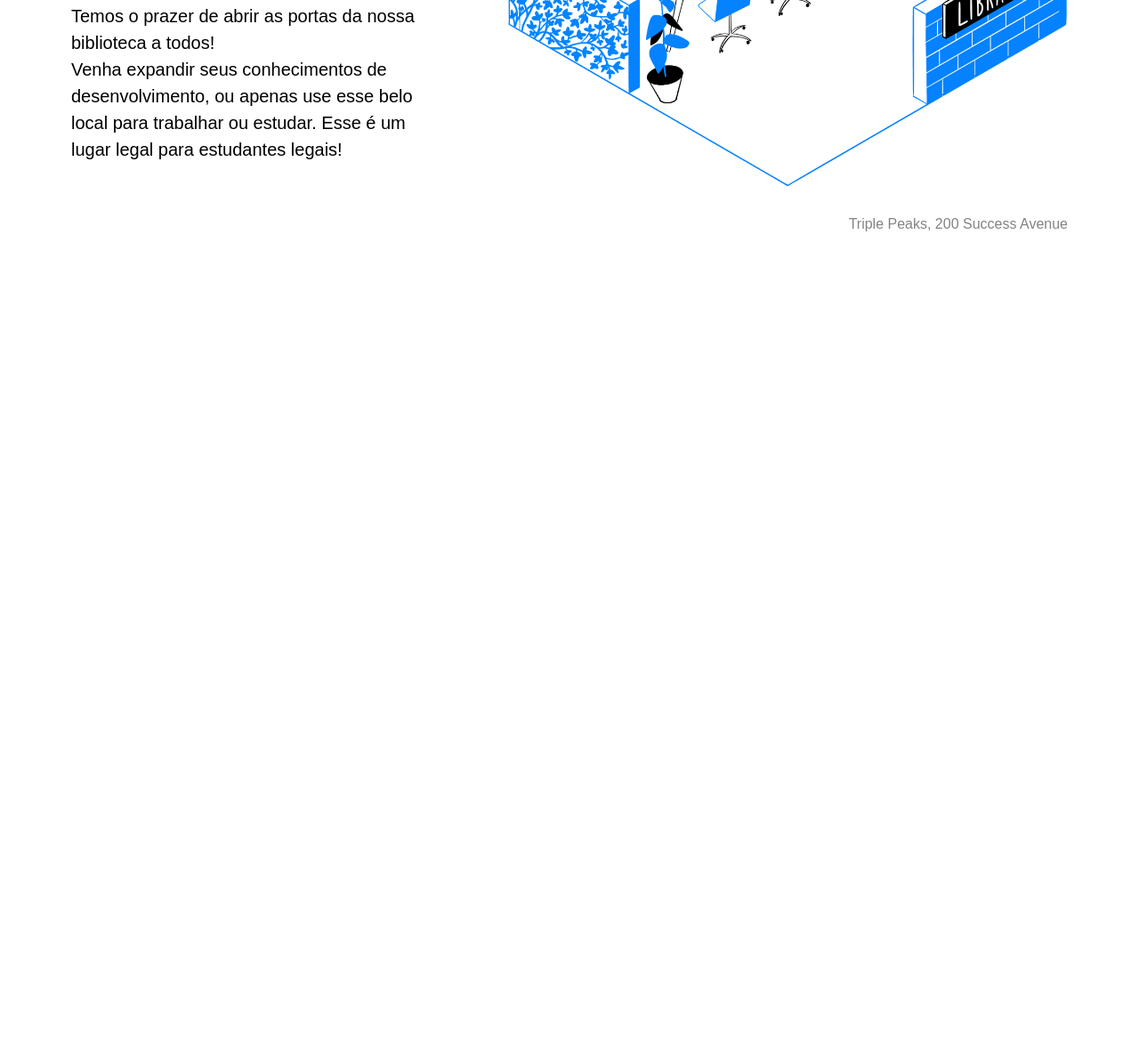
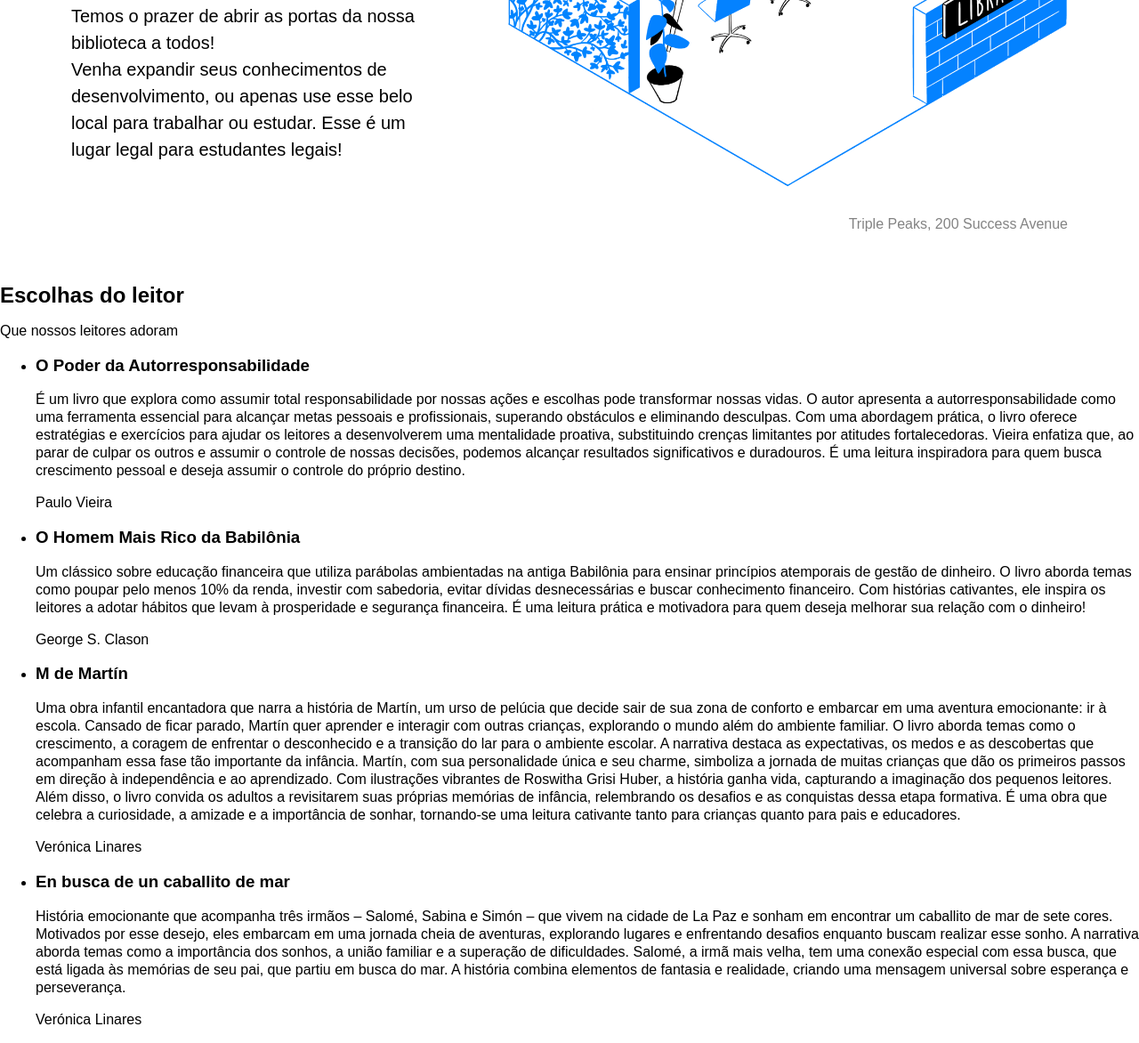
Before and after one commit to Jhoneyrrosa/projeto2Tripleteen, a plain HTML site: page index.html in a window 1280 px wide. Shown: the part 498-1670 px from the top of the page at 89% size. Before the commit the page ends 800 px from the top, so only its background shows below. Drawn offline with Linux system fonts and the light colour scheme.

Commit message:
Entrega e avaliação

```diff
--- a/index.html
+++ b/index.html
@@ -20,7 +20,7 @@
           />
           <ul class="nav__links">
             <li>
-              <a class="nav__link">Escolhas da Equipe</a>
+              <a class="nav__link" href="#staff">Escolhas do leitor</a>
             </li>
             <li>
               <a class="nav__link">Eventos</a>
@@ -43,7 +43,6 @@
               lugar legal para estudantes legais!
             </p>
           </div>
-
           <img
             src="./images/inside_the_library.png"
             alt="Ilustração 'Dentro da biblioteca'"
@@ -56,79 +55,99 @@
       </header>
 
       <main class="content">
-        <section class="staff">
-          <!-- --------------------------------------------------------------- -->
-          <!--        Não remova o comentário até a etapa final do projeto            -->
-          <!-- --------------------------------------------------------------- -->
-          <!--<h2 class="staff__title">Escolhas da Equipe</h2>
+        <section class="staff" id="staff">
+          <h2 class="staff__title">Escolhas do leitor</h2>
           <p class="staff__subtitle">Que nossos leitores adoram</p>
-        <ul>
+          <ul class="staff__cards">
             <li class="card">
               <div class="card__content">
-              <h3 class="card__title">Algoritmos: Teoria e Prática</h3>
+                <h3 class="card__title">O Poder da Autorresponsabilidade</h3>
                 <p class="card__text">
-                Esse livro é uma introdução
-                adequada aos algoritmos! Introdução aos algoritmos, ou CLRS,
-                em referência aos sobrenomes dos autores, aprofunda e
-                abrange uma variedade de algoritmos em vários
-                capítulos independentes.
+                  É um livro que explora como assumir total responsabilidade por
+                  nossas ações e escolhas pode transformar nossas vidas. O autor
+                  apresenta a autorresponsabilidade como uma ferramenta
+                  essencial para alcançar metas pessoais e profissionais,
+                  superando obstáculos e eliminando desculpas. Com uma abordagem
+                  prática, o livro oferece estratégias e exercícios para ajudar
+                  os leitores a desenvolverem uma mentalidade proativa,
+                  substituindo crenças limitantes por atitudes fortalecedoras.
+                  Vieira enfatiza que, ao parar de culpar os outros e assumir o
+                  controle de nossas decisões, podemos alcançar resultados
+                  significativos e duradouros. É uma leitura inspiradora para
+                  quem busca crescimento pessoal e deseja assumir o controle do
+                  próprio destino.
                 </p>
-              <p class="card__footer">
-                Thomas H. Cormen, Charles E. Leiserson, Ronald L. Rivest,
-                Clifford Stein
-              </p>
+                <p class="card__footer">Paulo Vieira</p>
               </div>
             </li>
 
             <li class="card">
               <div class="card__content">
-              <h3 class="card__title">
-                A Estrutura e Interpretação de Programas de Computador (SICP, na sigla em inglês)
-              </h3>
+                <h3 class="card__title">O Homem Mais Rico da Babilônia</h3>
                 <p class="card__text">
-                Esse é um dos melhores livros para aprender os fundamentos da
-                programação. Destacado pelo MIT em um de seus cursos fundamentais de
-                programação, SICP é um livro de programação de uso geral
-                que utiliza Scheme para ilustrar diversos conceitos de programação.
+                  Um clássico sobre educação financeira que utiliza parábolas
+                  ambientadas na antiga Babilônia para ensinar princípios
+                  atemporais de gestão de dinheiro. O livro aborda temas como
+                  poupar pelo menos 10% da renda, investir com sabedoria, evitar
+                  dívidas desnecessárias e buscar conhecimento financeiro. Com
+                  histórias cativantes, ele inspira os leitores a adotar hábitos
+                  que levam à prosperidade e segurança financeira. É uma leitura
+                  prática e motivadora para quem deseja melhorar sua relação com
+                  o dinheiro!
                 </p>
-              <p class="card__footer">
-                Harold Abelson, Gerald Jay Sussman, Julie Sussman
-              </p>
+                <p class="card__footer">George S. Clason</p>
               </div>
             </li>
 
             <li class="card">
               <div class="card__content">
-              <h3 class="card__title">
-                O Codificador Limpo: Um Código de Conduta para Programadores Profissionais
-              </h3>
+                <h3 class="card__title">M de Martín</h3>
                 <p class="card__text">
-                Compilado pelo experiente desenvolvedor de software e autor Robert C.
-                Martin (também conhecido como Tio Bob), esse livro aborda as
-                técnicas e ferramentas da verdadeira capacidade do software. Explica
-                como escrever um código limpo e demonstrar como cultivar a
-                atitude de um programador competente e profissional.
+                  Uma obra infantil encantadora que narra a história de Martín,
+                  um urso de pelúcia que decide sair de sua zona de conforto e
+                  embarcar em uma aventura emocionante: ir à escola. Cansado de
+                  ficar parado, Martín quer aprender e interagir com outras
+                  crianças, explorando o mundo além do ambiente familiar. O
+                  livro aborda temas como o crescimento, a coragem de enfrentar
+                  o desconhecido e a transição do lar para o ambiente escolar. A
+                  narrativa destaca as expectativas, os medos e as descobertas
+                  que acompanham essa fase tão importante da infância. Martín,
+                  com sua personalidade única e seu charme, simboliza a jornada
+                  de muitas crianças que dão os primeiros passos em direção à
+                  independência e ao aprendizado. Com ilustrações vibrantes de
+                  Roswitha Grisi Huber, a história ganha vida, capturando a
+                  imaginação dos pequenos leitores. Além disso, o livro convida
+                  os adultos a revisitarem suas próprias memórias de infância,
+                  relembrando os desafios e as conquistas dessa etapa formativa.
+                  É uma obra que celebra a curiosidade, a amizade e a
+                  importância de sonhar, tornando-se uma leitura cativante tanto
+                  para crianças quanto para pais e educadores.
                 </p>
-              <p class="card__footer">Steve McConnell</p>
+                <p class="card__footer">Verónica Linares</p>
               </div>
             </li>
 
             <li class="card">
               <div class="card__content">
-              <h3 class="card__title">
-                Code Complete: Um Manual Prático de Construção de Software
-              </h3>
+                <h3 class="card__title">En busca de un caballito de mar</h3>
                 <p class="card__text">
-                Quer saber como escrever um código robusto, independentemente
-                da arquitetura por trás da linguagem de programação escolhida? Em seguida,
-                considere a leitura do livro: Code Complete: Um Manual Prático de Construção de Software.
-                Construção. Ele aborda de forma abrangente tudo relacionado à
-                boa estrutura de código.
+                  História emocionante que acompanha três irmãos – Salomé,
+                  Sabina e Simón – que vivem na cidade de La Paz e sonham em
+                  encontrar um caballito de mar de sete cores. Motivados por
+                  esse desejo, eles embarcam em uma jornada cheia de aventuras,
+                  explorando lugares e enfrentando desafios enquanto buscam
+                  realizar esse sonho. A narrativa aborda temas como a
+                  importância dos sonhos, a união familiar e a superação de
+                  dificuldades. Salomé, a irmã mais velha, tem uma conexão
+                  especial com essa busca, que está ligada às memórias de seu
+                  pai, que partiu em busca do mar. A história combina elementos
+                  de fantasia e realidade, criando uma mensagem universal sobre
+                  esperança e perseverança.
                 </p>
-              <p class="card__footer">Steve McConnell</p>
+                <p class="card__footer">Verónica Linares</p>
               </div>
             </li>
-        </ul>-->
+          </ul>
         </section>
       </main>
     </div>
--- a/styles/style.css
+++ b/styles/style.css
@@ -31,7 +31,7 @@
 
 .nav__links {
   display: flex;
-  margin: 8px 0 0;
+  column-gap: 20px;
   list-style: none;
 }
 
```
Lines whose indentation alone changed are shown as unchanged.
